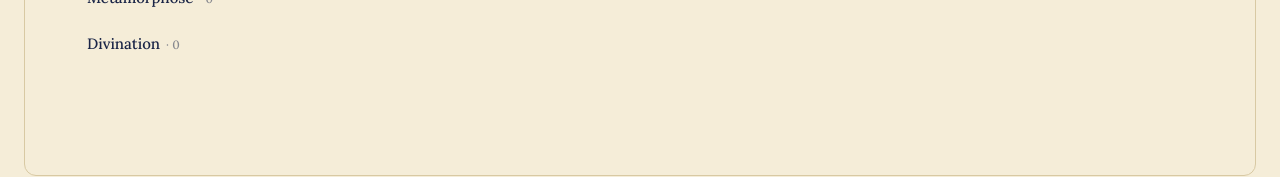
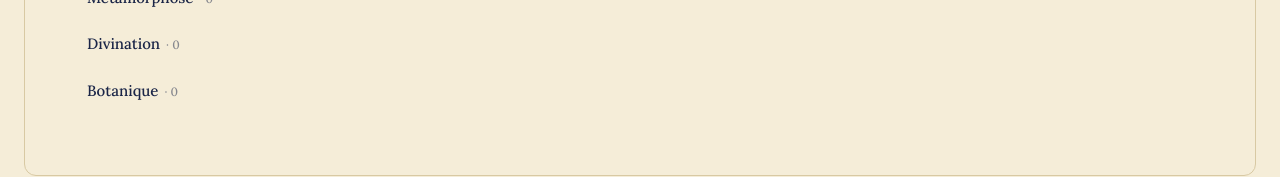
Before and after one commit to cchaput634-jpg/La-tembouille, a React (Vite) app: page / in a window 1280 px wide. Shown: the part 600-777 px from the top of the page. Built offline with nearby package versions, Linux system fonts and the light colour scheme; no server answers.

Commit message:
Ajoute la catégorie Botanique

```diff
--- a/src/data/cours.ts
+++ b/src/data/cours.ts
@@ -9,6 +9,7 @@ export const COURS = [
   { slug: 'golbute', nom: 'Golbute' },
   { slug: 'metamorphose', nom: 'Métamorphose' },
   { slug: 'divination', nom: 'Divination' },
+  { slug: 'botanique', nom: 'Botanique' },
 ] as const
 
 export type CoursSlug = typeof COURS[number]['slug']
```
